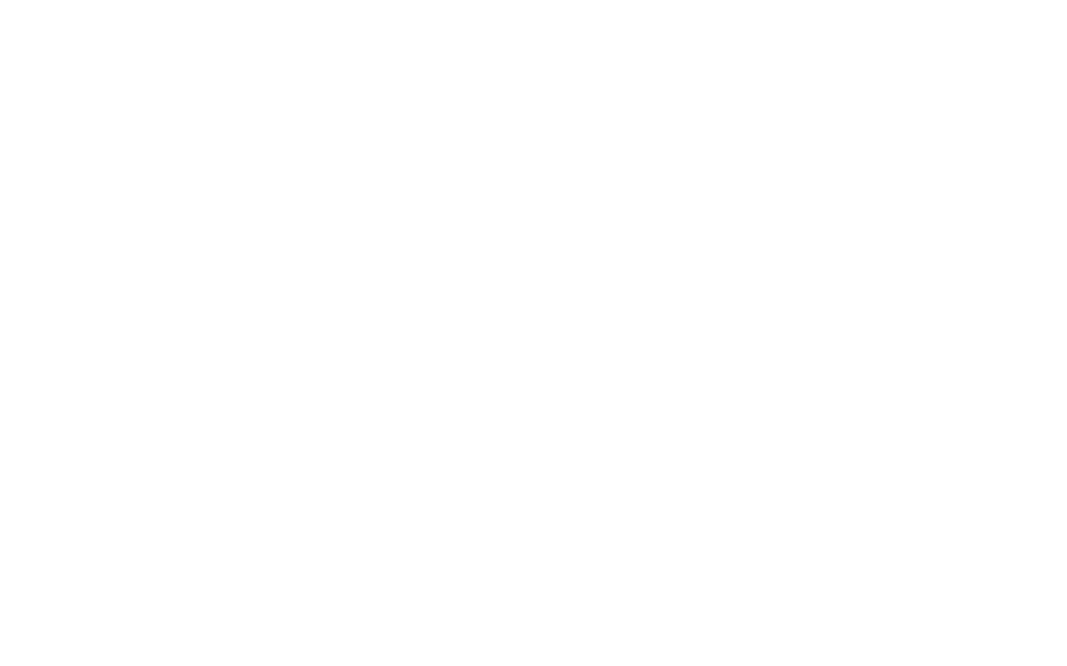
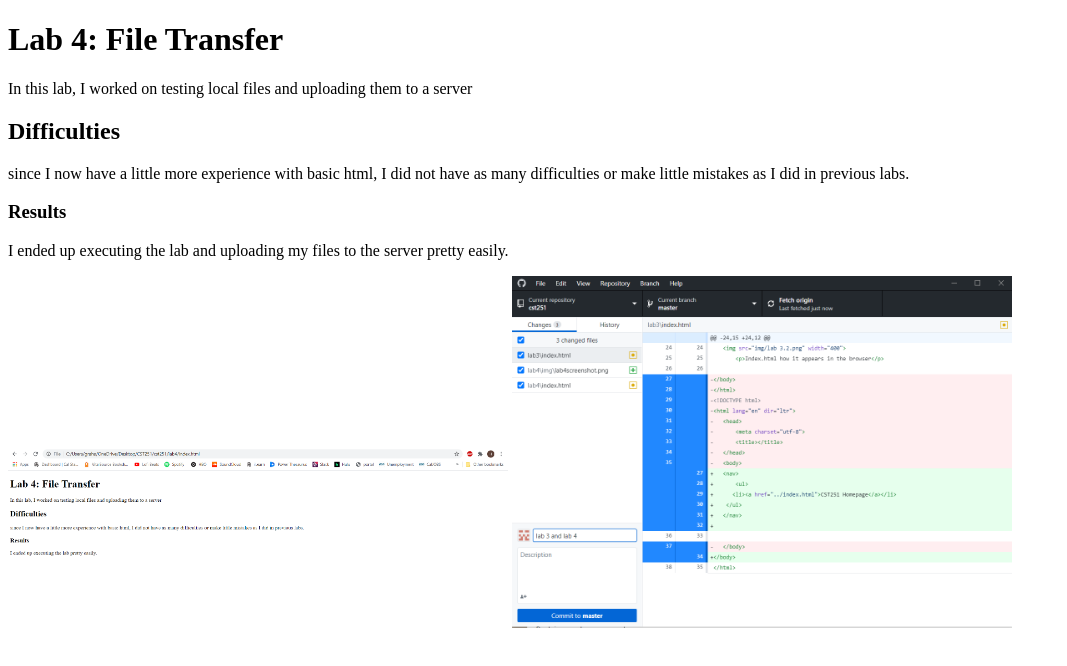
Before and after one commit to Haley-Graham/cst251, a plain HTML site: page lab4/index.html in a window 1280 px wide. Shown: the whole page, without its empty margins (0-1067 px from the left). Drawn offline with Linux system fonts and the light colour scheme.

Commit message:
lab 3 and lab 4

```diff
--- a/lab4/index.html
+++ b/lab4/index.html
@@ -1,11 +1,23 @@
 <!DOCTYPE html>
 <html>
 <head>
-	<title>Lab X - Subject/Topic</title>
+	<title>Lab 4 - File Transfer</title>
 	<link rel="stylesheet" type="text/css" href="../css/site.css">
 	<link rel="stylesheet" type="text/css" href="css/lab.css">
 </head>
 <body>
 
+<h1>Lab 4: File Transfer</h1>
+<p>In this lab, I worked on testing local files and uploading them to a server</p>
+<h2>Difficulties</h2>
+<p>since I now have a little more experience with basic html,
+	I did not have as many difficulties or make little mistakes as I did in previous labs.</p>
+<h3>Results</h3>
+<p>I ended up executing the lab and uploading my files to the server pretty easily.<p/>
+
+	<img src="img/lab4screenshot.png" width=500>
+
+	<img src="img/lab4screenshot2.png" width=500>
+
 </body>
 </html>
```
Also changed, not shown: lab3/index.html (+7 -10 lines), lab4/img/lab4screenshot.png (added), lab4/img/lab4screenshot2.png (added).
